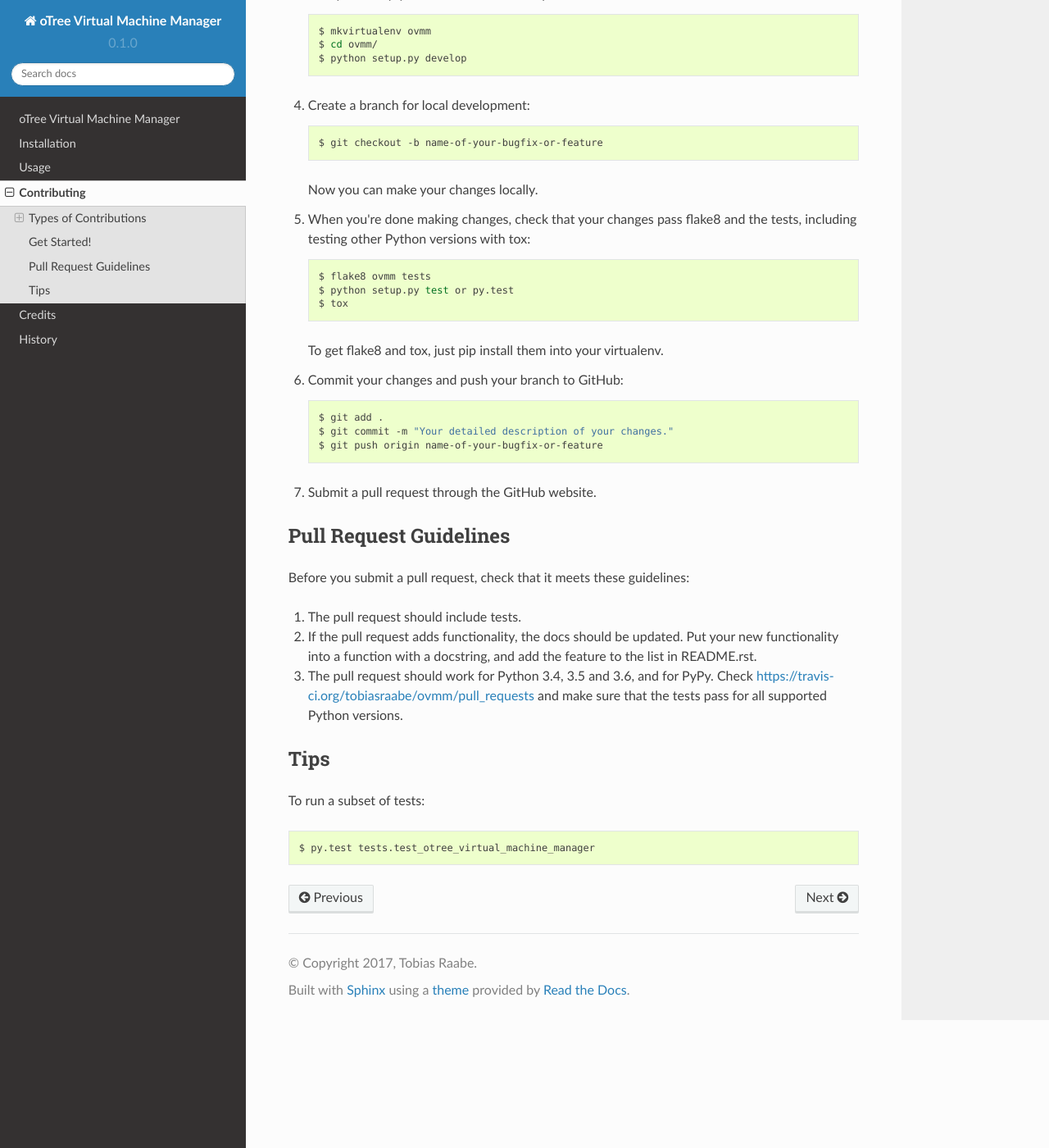
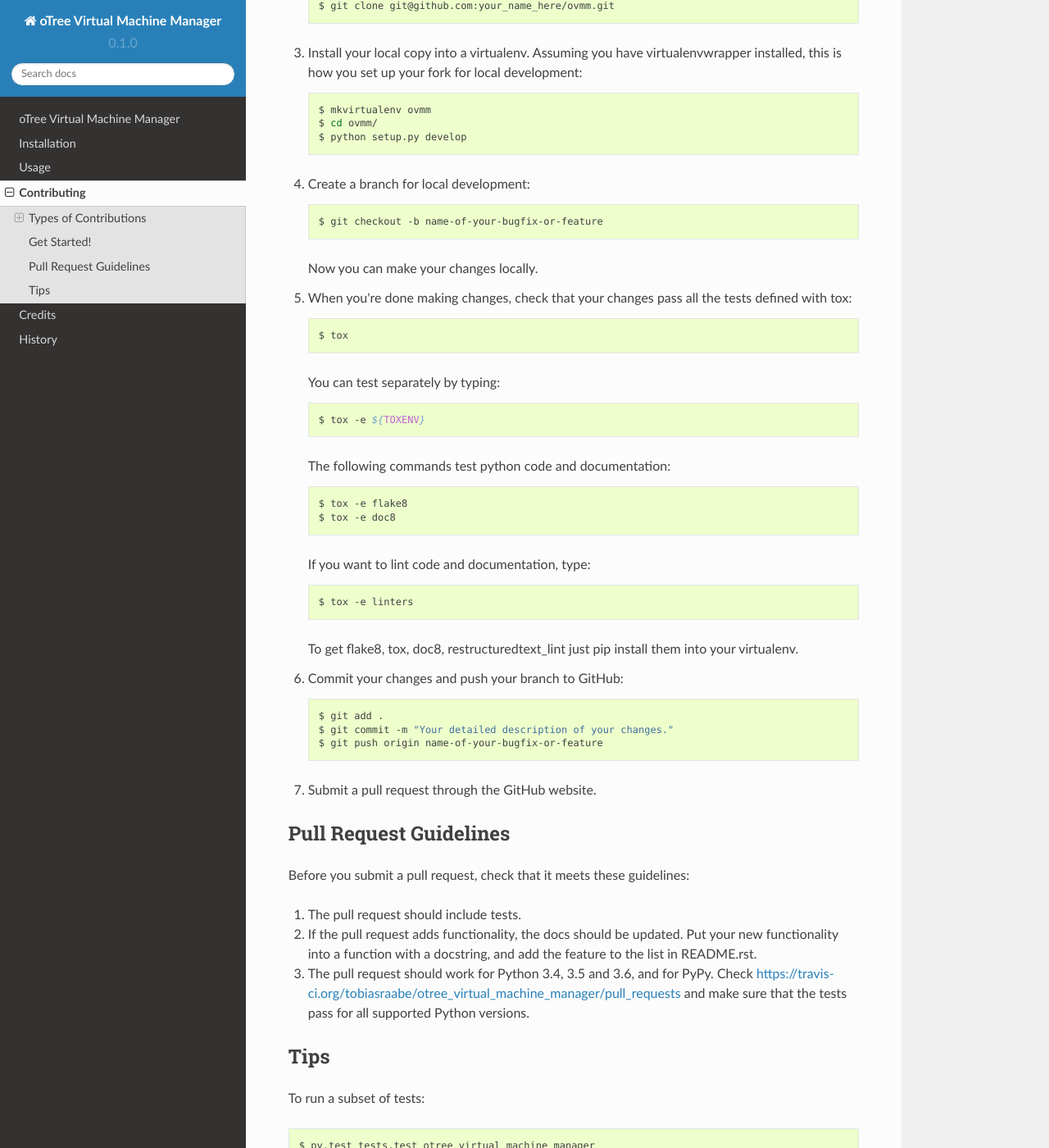
Before and after one commit to tobiasraabe/otree_virtual_machine_manager, a Sphinx documentation site: the page built from docs/contributing.rst, in a window 1280 px wide and 1400 px high, scrolled down 1484 px. Shown: the whole window at 82% size. Built offline with Sphinx 7.4.7 and the Read the Docs theme 2.0.0, drawn with Linux system fonts in a browser that asks for light colours; some of the changed text lies outside the part shown.

Commit message:
Changes to documentation. (#25)
There are two changes regarding the documentation:

- The docstring documentation style is changed to NumPy Documentation style. Check out CONTRIBUTING.rst if you want to learn how to do that.
- Minor changes to the documentation

```diff
--- a/CONTRIBUTING.rst
+++ b/CONTRIBUTING.rst
@@ -15,7 +15,7 @@
 Report Bugs
 ~~~~~~~~~~~
 
-Report bugs at https://github.com/tobiasraabe/ovmm/issues.
+Report bugs at https://github.com/tobiasraabe/otree_virtual_machine_manager/issues.
 
 If you are reporting a bug, please include:
 
@@ -42,11 +42,17 @@
 part of the official oTree Virtual Machine Manager docs, in docstrings, or
 even on the web in blog posts, articles, and such.
 
+If you want to participate by writing docstrings, please, follow the guidelines
+for `NumPy Style Python Docstrings
+<http://www.sphinx-doc.org/en/1.5.2/ext/napoleon.html>`_. For a complete
+example, follow this link (`Example NumPy Docstring
+<http://www.sphinx-doc.org/en/1.5.2/ext/example_numpy.html#example-numpy>`_).
+
 Submit Feedback
 ~~~~~~~~~~~~~~~
 
 The best way to send feedback is to file an issue at
-https://github.com/tobiasraabe/ovmm/issues.
+https://github.com/tobiasraabe/otree_virtual_machine_manager/issues.
 
 If you are proposing a feature:
 
@@ -79,14 +85,26 @@
 
    Now you can make your changes locally.
 
-5. When you're done making changes, check that your changes pass flake8 and
-   the tests, including testing other Python versions with tox::
+5. When you're done making changes, check that your changes pass all the tests
+   defined with tox::
 
-    $ flake8 ovmm tests
-    $ python setup.py test or py.test
     $ tox
 
-   To get flake8 and tox, just pip install them into your virtualenv.
+   You can test separately by typing::
+
+    $ tox -e ${TOXENV}
+
+   The following commands test python code and documentation::
+
+    $ tox -e flake8
+    $ tox -e doc8
+
+   If you want to lint code and documentation, type::
+
+    $ tox -e linters
+
+   To get flake8, tox, doc8, restructuredtext_lint just pip install them into
+   your virtualenv.
 
 6. Commit your changes and push your branch to GitHub::
 
@@ -106,7 +124,7 @@
    your new functionality into a function with a docstring, and add the
    feature to the list in README.rst.
 3. The pull request should work for Python 3.4, 3.5 and 3.6, and for PyPy.
-   Check https://travis-ci.org/tobiasraabe/ovmm/pull_requests
+   Check https://travis-ci.org/tobiasraabe/otree_virtual_machine_manager/pull_requests
    and make sure that the tests pass for all supported Python versions.
 
 Tips
--- a/docs/conf.py
+++ b/docs/conf.py
@@ -41,7 +41,10 @@
 
 # Add any Sphinx extension module names here, as strings. They can be
 # extensions coming with Sphinx (named 'sphinx.ext.*') or your custom ones.
-extensions = ['sphinx.ext.autodoc', 'sphinx.ext.viewcode']
+extensions = [
+    'sphinx.ext.autodoc', 'sphinx.ext.viewcode', 'sphinx.ext.todo',
+    'sphinx.ext.napoleon'
+]
 
 # Add any paths that contain templates here, relative to this directory.
 templates_path = ['_templates']
```
Also changed, not shown: docs/installation.rst (+8 -7 lines), docs/usage.rst (+3 -6 lines), 8 other files.
